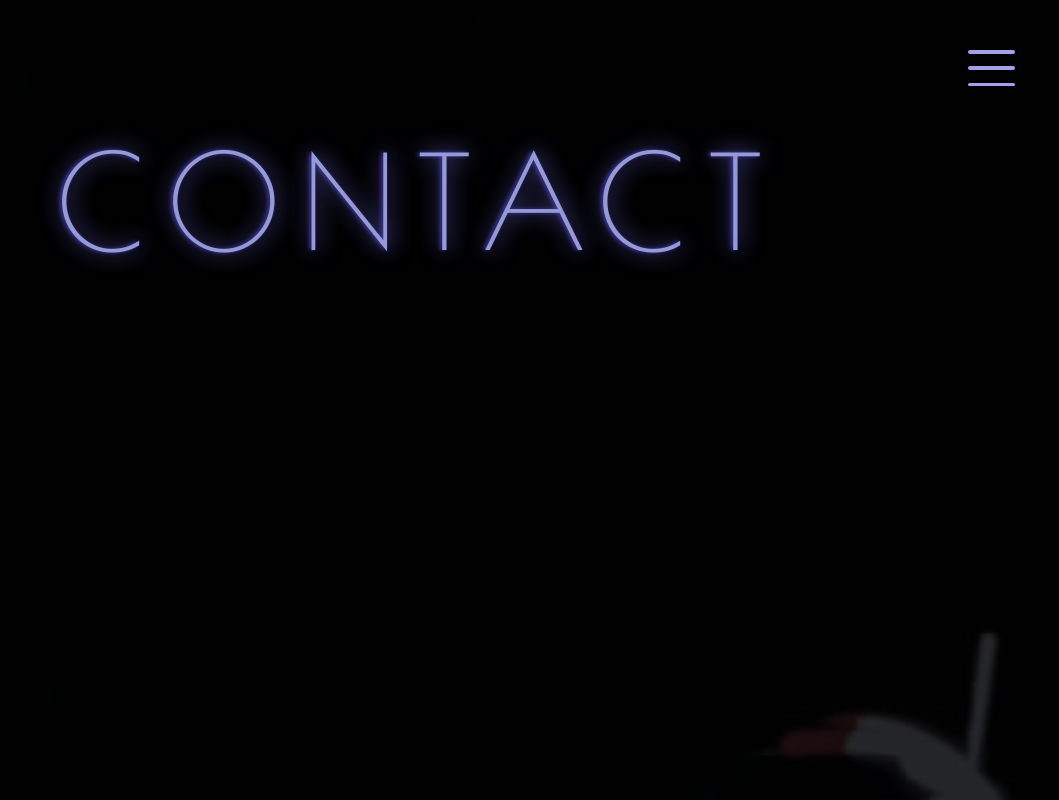
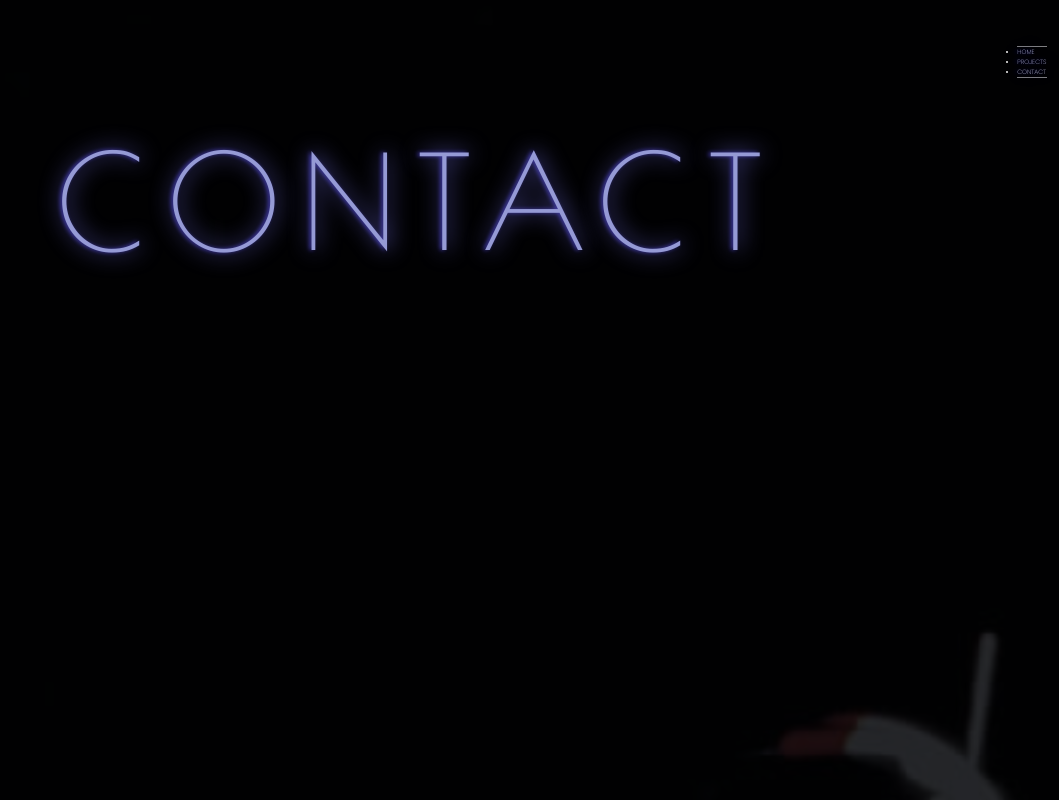
Before and after one commit to LEPII/Portfolio, a React (Create React App) app: page /contact in a window 1280 px wide. Shown: the top 800 px of the page, without its empty margins (221-1280 px from the left). Built offline with nearby package versions, Linux system fonts and the light colour scheme; no server answers.

Commit message:
navbar still under MiamiHeat game 6 dubs sized construction

```diff
--- a/src/components/NavBar.js
+++ b/src/components/NavBar.js
@@ -1,36 +1,43 @@
-import React, { useState } from "react";
+import React, { useState, useEffect } from "react";
 import "../style/navbar2.css";
 import { HashLink } from "react-router-hash-link";
 
 const NavBar = () => {
-  const [burger_class, setBurgerClass] = useState("burger-bar unclicked");
-  const [menu_class, setMenuClass] = useState("menu hidden");
-  const [isNavClicked, setIsNavClicked] = useState("nav closed")
-  const [isMenuClicked, setIsMenuClicked] = useState(false);
+  const [navbar, setNavbar] = useState(false);
 
-  // toggle burger menu change
-  const updateMenu = () => {
-    if (!isMenuClicked) {
-      setBurgerClass("burger-bar clicked");
-      setIsNavClicked("nav open")
-      setMenuClass("menu visible");
-    } else {
-      setBurgerClass("burger-bar unclicked");
-      setIsNavClicked("nav closed");
-      setMenuClass("menu hidden");
-    }
-    setIsMenuClicked(!isMenuClicked);
+
+  const handleClick = () => {
+    setNavbar(!navbar);
   };
+
+
+  // useEffect(() => {
+  //   const handleScroll = () => {
+  //     if (window.scrollY >= 60) {
+  //       setNavbar(true);
+  //     } else {
+  //       setNavbar(false);
+  //     }
+  //   };
+  //   window.addEventListener("scroll", handleScroll);
+
+  //   return () => {
+  //     window.removeEventListener("scroll", handleScroll);
+  //   };
+  // }, []);
 
   return (
     <>
-      <nav className={isNavClicked} onClick={updateMenu}>
+      <nav
+        className={navbar ? "navbar open" : "navbar closed"}
+        onClick={handleClick}
+      >
         <div>
-          <div className={burger_class}></div>
-          <div className={burger_class}></div>
-          <div className={burger_class}></div>
+          <div></div>
+          <div></div>
+          <div></div>
         </div>
-        <ul className={menu_class}>
+        <ul >
           <li>
             <HashLink to="/#home_top">HOME</HashLink>
           </li>
--- a/src/style/navbar2.css
+++ b/src/style/navbar2.css
@@ -1,4 +1,4 @@
-.nav {
+.navbar {
   position: fixed;
   top: 0;
   width: 100%;
@@ -8,14 +8,15 @@
   align-items: flex-end;
   z-index: 99;
   padding-top: 5em;
+  color: whitesmoke;
+
 }
 
-.nav > * {
-  margin: 1em 5em;
+.navbar > * {
+  margin: 0.1em 2em;
 }
 
-
-.nav.open {
+.navbar.open {
   background: linear-gradient(
     0.36deg,
     rgb(48, 54, 122) 20.43%,
@@ -23,28 +24,25 @@
   );
 }
 
-.burger-bar {
+.navbar.open > div > div > * {
   width: 7.5em;
   height: 0.3em;
-  padding: 0.3em;
+  padding: 0.2em;
   background-color: rgb(163, 162, 231);
   border-radius: 0.5em;
 }
 
-.menu {
-  color: whitesmoke;
-}
 
 /* ------------- sliding menu ------------------ */
-.hidden {
+/* .navbar.closed {
   display: none;
-}
+} */
 
-.visible li {
+.navar ul li {
   transform: translateX(0%);
 }
 
-.menu.visible {
+.navbar.open ul {
   display: flex;
   flex-direction: column;
   justify-content: flex-start;
@@ -56,61 +54,63 @@
   list-style-type: none;
 }
 
-.menu.visible > * {
+.navbar.open > * {
   padding: 1em;
 }
 
-.menu li a {
+.navbar ul li a {
   cursor: pointer;
   color: rgb(193, 195, 221);
   text-shadow: 1px 0px 22px #716fe1, -2px 0px 4px rgba(65, 57, 180, 0.87);
 }
 
-.menu li a:hover {
+.navbar ul li a:hover {
   transform: scale(1.1) translateZ(0);
   font-size: 5.1rem;
   filter: brightness(1.1);
 }
 
-.menu li a:visited {
+.navbar ul li a:visited {
   color: rgb(169, 175, 236);
   text-shadow: 1px 0px 22px #716fe1, -2px 0px 4px rgba(65, 57, 180, 0.87);
 }
 
-.menu :nth-child(2) {
+.navbar ul:nth-child(2) {
   border-top: 1px solid rgba(255, 255, 255, 0.5);
   border-bottom: 1px solid rgba(255, 255, 255, 0.5);
 }
 
 /* ----- animations--------- */
 /* clicked */
-.burger-bar.clicked:nth-child(1) {
+.navbar.open > div > div:nth-child(1) {
   transform: rotate(45deg) translate(1em, 1em);
   transition: ease-out 0.5s;
 }
 
-.burger-bar.clicked:nth-child(2) {
+.navbar.open > div > div:nth-child(2) {
   transform: scale(0);
   transition: ease-out 0.5s;
 }
 
-.burger-bar.clicked:nth-child(3) {
+.navbar.open > div > div:nth-child(3) {
   transform: rotate(135deg) translate(0em, 0em);
   transition: ease-out 0.5s;
 }
 
 /* unclicked */
-.burger-bar.unclicked {
+.navbar.closed > div > div {
   transform: rotate(0) translate(0);
   transition: cubic-bezier(0.175, 0.885, 0.32, 1.275) ease-out 0.5s;
   margin: 2em;
 }
 
 @media screen and (min-width: 1201px) {
-.nav { right: 0%;   transition: right 0.2s ease;
-}
+  .navbar {
+    right: 0%;
+    transition: right 0.2s ease;
+  }
 
-  .nav.open {
+  .navbar.open {
     max-width: 25vw;
   }
 }
```
